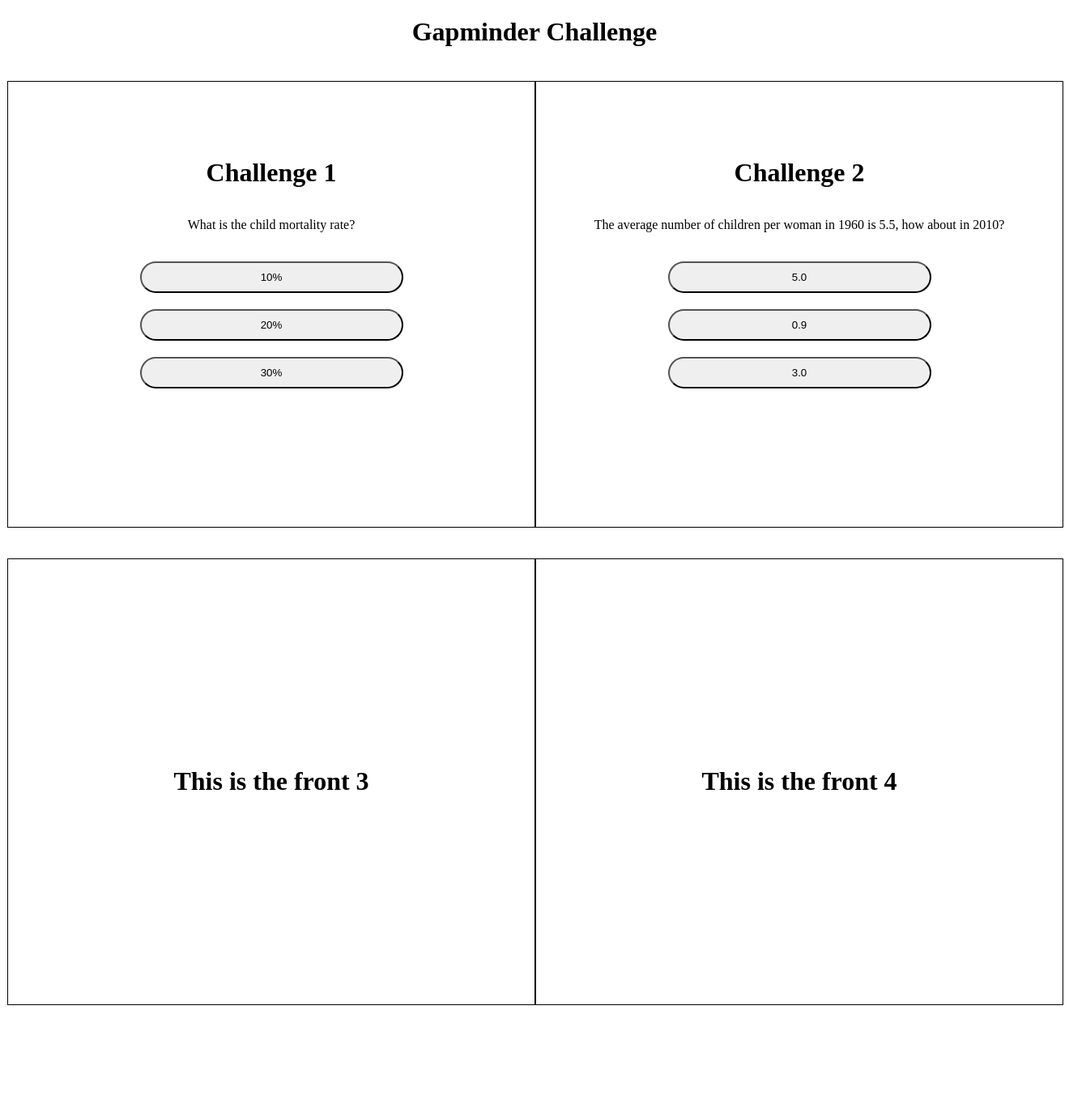
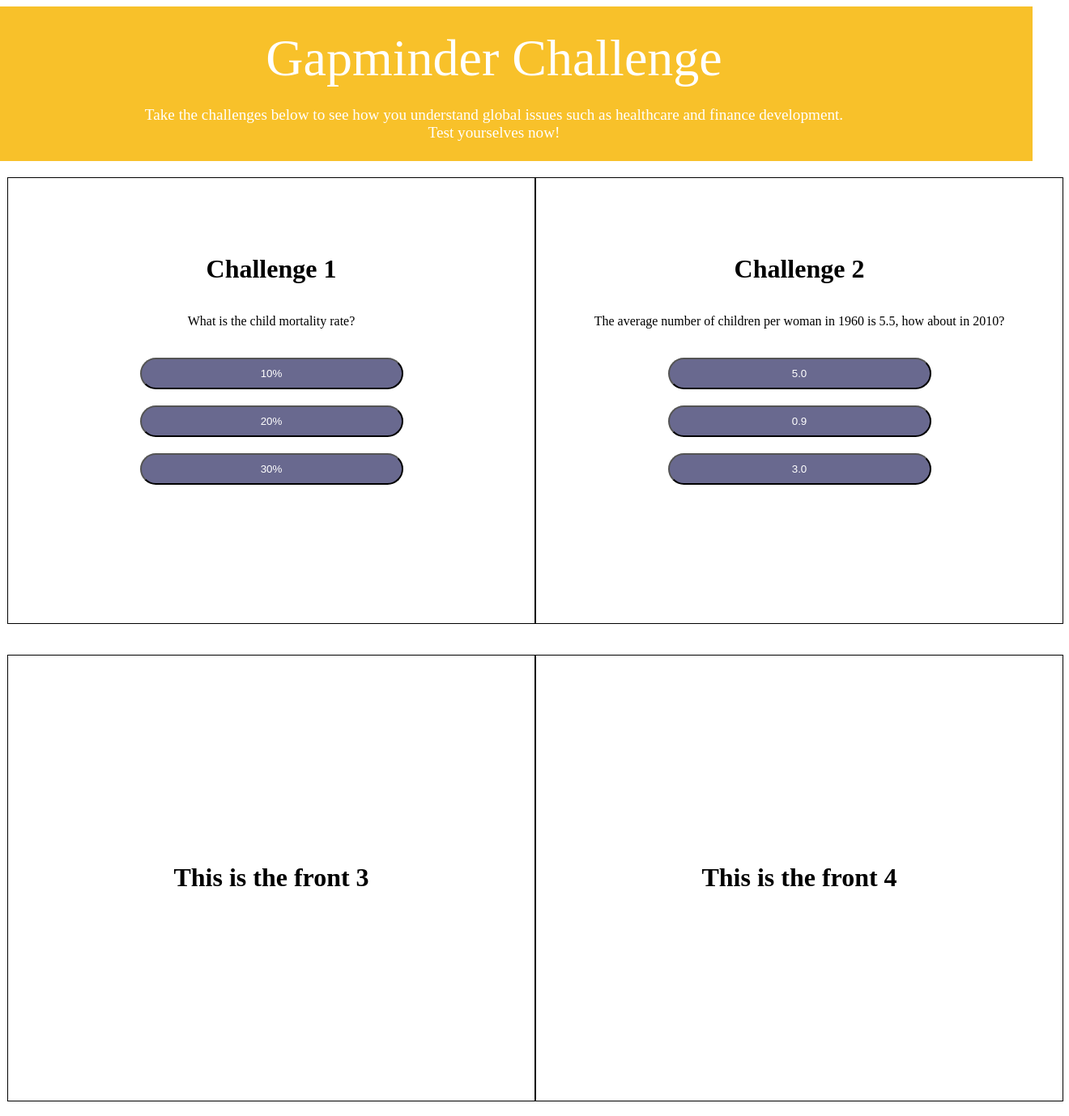
Before and after one commit to UBC-MDS/gapminder_challenge, a Flask app: page / in a window 1320 px wide. Shown: the whole page at 81% size. Before the commit the page ends 1242 px from the top, so only its background shows below. Run offline with Flask 3, Linux system fonts and the light colour scheme; parts of the project's set-up code (start-up, migrations or seed data) failed here and were passed over.

Commit message:
Add styling with stylesheet

```diff
--- /dev/null
+++ b/src/gapminder_challenge/static/css/main.css
@@ -0,0 +1,116 @@
+  .left {
+      float: left;
+      width: 50%;
+    }
+
+    .right {
+      float: left;
+      width: 50%;
+    }
+
+    .header {
+      text-align: center
+    }
+
+    div {
+      width: 100%;
+      height: 100%;
+    }
+
+    .container {
+      margin: 20px;
+      width: 650px;
+      height: 550px;
+      perspective: 1000px;
+      margin-left: auto;
+      margin-right: auto;
+      font-family: Ubuntu;
+      font-size: 1rem;
+    }
+
+    .card {
+      transition: transform 2s;
+      transform-style: preserve-3d;
+      cursor: pointer;
+      background-color: white
+
+    }
+
+    .front{
+      position: absolute;
+      display: flex;
+      flex-direction: column;
+      justify-content: center;
+      align-items: center;
+      backface-visibility: hidden;
+      border: 1px solid black;
+    }
+
+    .back {
+      position: absolute;
+      display: flex;
+      flex-direction: column;
+      justify-content: center;
+      align-items: center;
+      backface-visibility: hidden;
+      border: 1px solid black;
+
+    }
+
+    .back {
+      transform: rotateY(180deg);
+    }
+
+    .btn-group {
+      /* border: 1px solid black; */
+      width: 50%;
+      height: 50%;
+    }
+
+    .btn-group button {
+      /* background-color: #04AA6D; */
+      /* Green background */
+      /* border: 1px solid black; */
+      /* Green border */
+      color: black;
+      /* White text */
+      padding: 10px 24px;
+      margin: 20px;
+      /* Some padding */
+      cursor: pointer;
+      /* Pointer/hand icon */
+      width: 100%;
+      /* Set a width if needed */
+      display: block;
+      /* Make the buttons appear below each other */
+      border-radius: 20px;
+      margin-left: auto;
+      margin-right: auto;
+      background-color: rgb(105, 105, 143);
+      color: white;
+
+    }
+    .display-2 {
+      color: white;
+      font-size: 4rem;
+      font-weight: 500;
+      line-height: 0.5;
+      text-align: center;
+
+  }
+  .jumbotron {
+    background-color: rgb(248, 193, 42);
+    font-family: Ubuntu;
+    width: 100vw;
+    margin-left: -63px;
+    border-radius: 0px;
+    padding: 5px;
+    margin-top: 0px;
+
+}
+.lead {
+  text-align: center;
+  color: white;
+  font-family: Ubuntu;
+  font-size: 1.2rem;
+}
--- a/src/gapminder_challenge/templates/index.html
+++ b/src/gapminder_challenge/templates/index.html
@@ -4,84 +4,7 @@
 <head>
   <meta charset="UTF-8" />
   <title>Gapminder Challenge</title>
-  <style>
-    .left {
-      float: left;
-      width: 50%;
-    }
-
-    .right {
-      float: left;
-      width: 50%;
-    }
-
-    .header {
-      text-align: center
-    }
-
-    div {
-      width: 100%;
-      height: 100%;
-    }
-
-    .container {
-      margin: 20px;
-      width: 650px;
-      height: 550px;
-      perspective: 1000px;
-      margin-left: auto;
-      margin-right: auto;
-    }
-
-    .card {
-      transition: transform 2s;
-      transform-style: preserve-3d;
-      cursor: pointer;
-    }
-
-    .front,
-    .back {
-      position: absolute;
-      display: flex;
-      flex-direction: column;
-      justify-content: center;
-      align-items: center;
-      backface-visibility: hidden;
-      border: 1px solid black;
-    }
-
-    .back {
-      transform: rotateY(180deg);
-    }
-
-    .btn-group {
-      /* border: 1px solid black; */
-      width: 50%;
-      height: 50%;
-    }
-
-    .btn-group button {
-      /* background-color: #04AA6D; */
-      /* Green background */
-      /* border: 1px solid black; */
-      /* Green border */
-      color: black;
-      /* White text */
-      padding: 10px 24px;
-      margin: 20px;
-      /* Some padding */
-      cursor: pointer;
-      /* Pointer/hand icon */
-      width: 100%;
-      /* Set a width if needed */
-      display: block;
-      /* Make the buttons appear below each other */
-      border-radius: 20px;
-      margin-left: auto;
-      margin-right: auto;
-
-    }
-  </style>
+  <link rel="stylesheet" href="{{ url_for('static', filename='css/main.css') }}">
   <script>
     function flip(event) {
       var element = event.currentTarget.closest(".card");
@@ -131,9 +54,13 @@
 </head>
 
 <body>
-  <div class="header">
-    <h1>Gapminder Challenge</h1>
+  <div class="jumbotron">
+    <h1 class="display-2">Gapminder Challenge</h1>
+    <p class="lead">Take the challenges below to see how
+      you understand global issues such as
+      healthcare and finance development. <br>Test yourselves now!</p>
   </div>
+
 
 
 
@@ -176,7 +103,8 @@
             <button onclick=" quiz2Func('a')" id="q2_btn1">5.0</button>
             <button onclick="quiz2Func('b')" id="q2_btn2">0.9</button>
             <button onclick="quiz2Func('c')" id="q2_btn3">3.0</button>
-            <button onclick="flip(event)" id="q2_btn4" style="display:none">Flip to Explore!</button>
+            <button onclick="flip(event)" id="q2_btn4" style="display:none;">Flip to
+              Explore!</button>
           </div>
         </div>
         <div class="back">
@@ -185,9 +113,9 @@
           background: transparent;
           width: 100%;
           height: 100%;
-            border: 1px solid black;
-        " src={{app2}}>
-          </iframe>
+
+          " src={{app2}}>
+
           </iframe>
         </div>
       </div>
```
